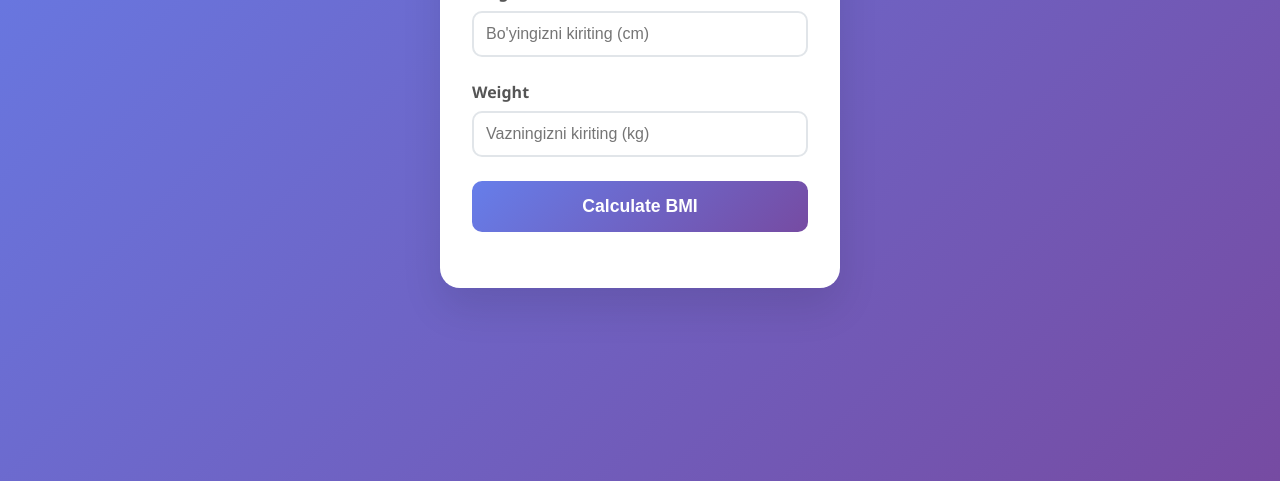
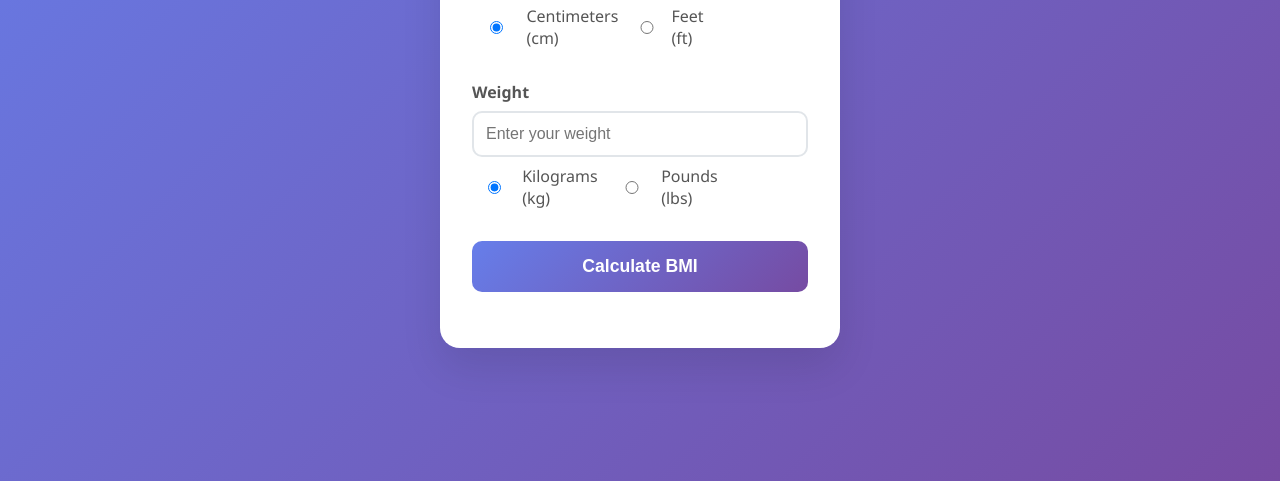
Before and after one commit to atakhanow/BMI-Calculator, a plain HTML site: page index.html in a window 1280 px wide. Shown: the part 319-800 px from the top of the page. Drawn offline with Linux system fonts and the light colour scheme.

Commit message:
Update index.html

```diff
--- a/index.html
+++ b/index.html
@@ -15,10 +15,19 @@
         <input
           type="number"
           id="height"
-          placeholder="Bo'yingizni kiriting (cm)"
+          placeholder="Enter your height"
           step="0.01"
         />
-
+        <div class="unit-selector">
+          <label>
+            <input type="radio" name="heightUnit" value="cm" checked />
+            Centimeters (cm)
+          </label>
+          <label>
+            <input type="radio" name="heightUnit" value="ft" />
+            Feet (ft)
+          </label>
+        </div>
       </div>
 
       <div class="input-group">
@@ -26,10 +35,19 @@
         <input
           type="number"
           id="weight"
-          placeholder="Vazningizni kiriting (kg)"
+          placeholder="Enter your weight"
           step="0.1"
         />
-
+        <div class="unit-selector">
+          <label>
+            <input type="radio" name="weightUnit" value="kg" checked />
+            Kilograms (kg)
+          </label>
+          <label>
+            <input type="radio" name="weightUnit" value="lbs" />
+            Pounds (lbs)
+          </label>
+        </div>
       </div>
 
       <button class="calculate-btn" onclick="calculateBMI()">
```
